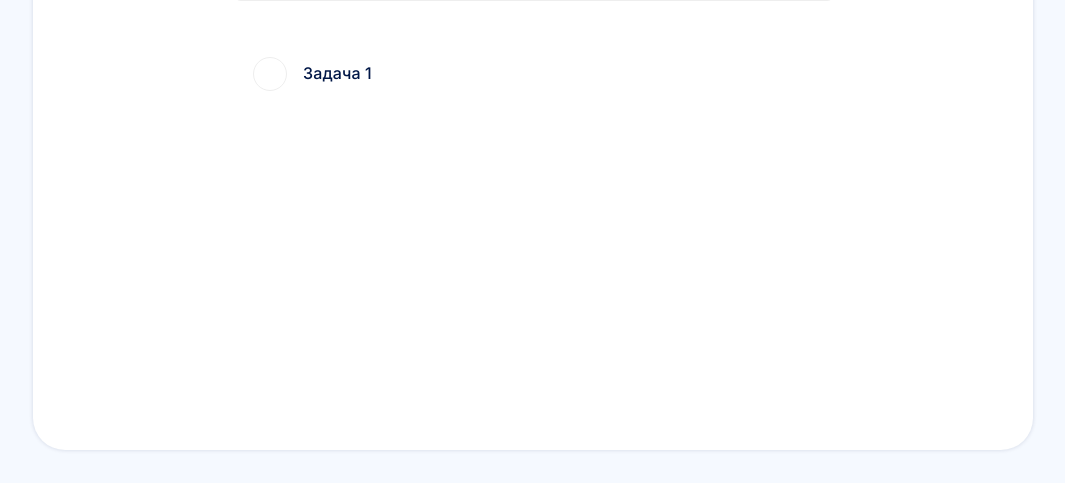
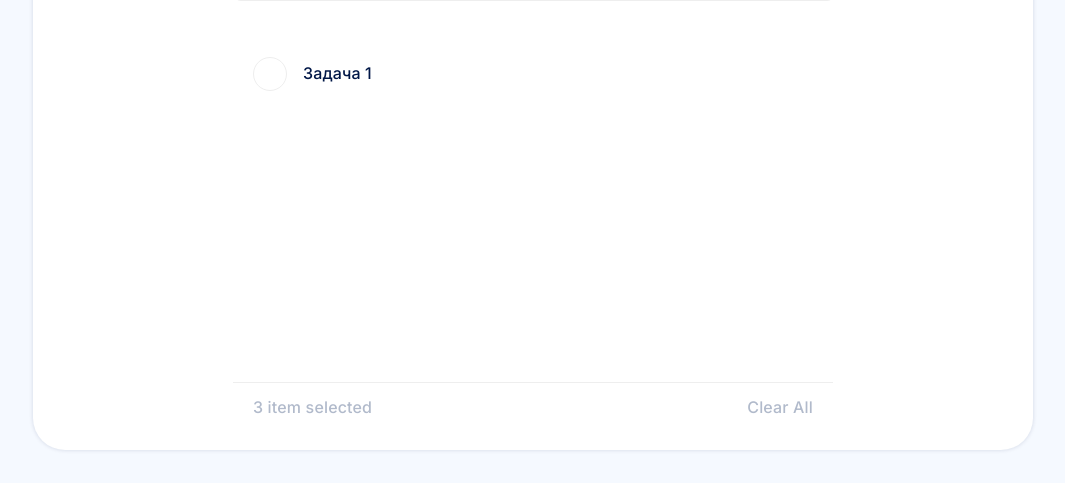
Before and after one commit to NikitaFirsov513/TrainingTasks, a React (Create React App) app in the folder ToDoTask/: page / in a window 1280 px wide. Shown: the part 285-768 px from the top of the page, without its empty margins (107-1172 px from the left). Built offline with nearby package versions, Linux system fonts and the light colour scheme.

Commit message:
add footer

```diff
--- a/ToDoTask/src/App.css
+++ b/ToDoTask/src/App.css
@@ -87,7 +87,13 @@ input[type="submit"] {
   color: #ffffff;
 }
 
-.listTasks {}
+.app__list {
+  min-height: 333px;
+  margin-top: 48px;
+  display: flex;
+  flex-direction: column;
+  gap: 24px;
+}
 
 .custom-checkbox {
   position: absolute;
@@ -125,9 +131,14 @@ label::before {
 }
 
 .app__element {
-  margin-top: 48px;
   margin-left: 20px;
+  cursor: pointer;
   display: flex;
+}
+
+.app__element:hover p {
+  color: #2D70FD;
+
 }
 
 .app__element p {
@@ -148,9 +159,39 @@ label::before {
 
 .done+p {
   text-decoration: line-through;
+  color: #8F98A8;
   /* Добавляем зачеркивание */
 }
 
+
+.app__footer {
+  border-top: 1px solid #EEEEEE;
+
+  display: flex;
+  justify-content: space-between;
+  padding: 0 20px;
+}
+
+.app__footer-elem {
+  cursor: pointer;
+}
+
+.app__footer-elem p {
+
+  font-family: 'Inter';
+
+  font-style: normal;
+  font-weight: 500;
+  font-size: 16px;
+  line-height: 110%;
+  /* identical to box height, or 18px */
+
+  text-align: right;
+  letter-spacing: 0.01em;
+  font-feature-settings: 'liga' off;
+
+  color: #B1BACB;
+}
 
 /*
     font-family: 'Inter', sans-serif;
--- a/ToDoTask/src/App.tsx
+++ b/ToDoTask/src/App.tsx
@@ -3,6 +3,7 @@ import "bootstrap";
 import { FormContainer } from "./components/FormContainer/FormContainer";
 import { ListTasks } from "./components/ListTasks/ListTasks";
 import { useState } from "react";
+import { Footer } from "./components/Footer/Footer";
 
 export interface ITask {
   text: string;
@@ -20,6 +21,7 @@ function App() {
         <h1>Daily To Do List</h1>
         <FormContainer tasks={tasks} setTasks={setTasks} />
         <ListTasks tasks={tasks} />
+        <Footer />
       </div>
     </div>
   );
--- /dev/null
+++ b/ToDoTask/src/components/Footer/Footer.tsx
@@ -0,0 +1,15 @@
+
+
+
+
+export const Footer = () => {
+    return (
+        <div className="app__footer">
+            <div className="app__footer-elem">
+                <p>3 item selected</p>
+            </div>
+            <div className="app__footer-elem">
+                <p>Clear All</p>
+            </div>
+        </div>)
+}
```
